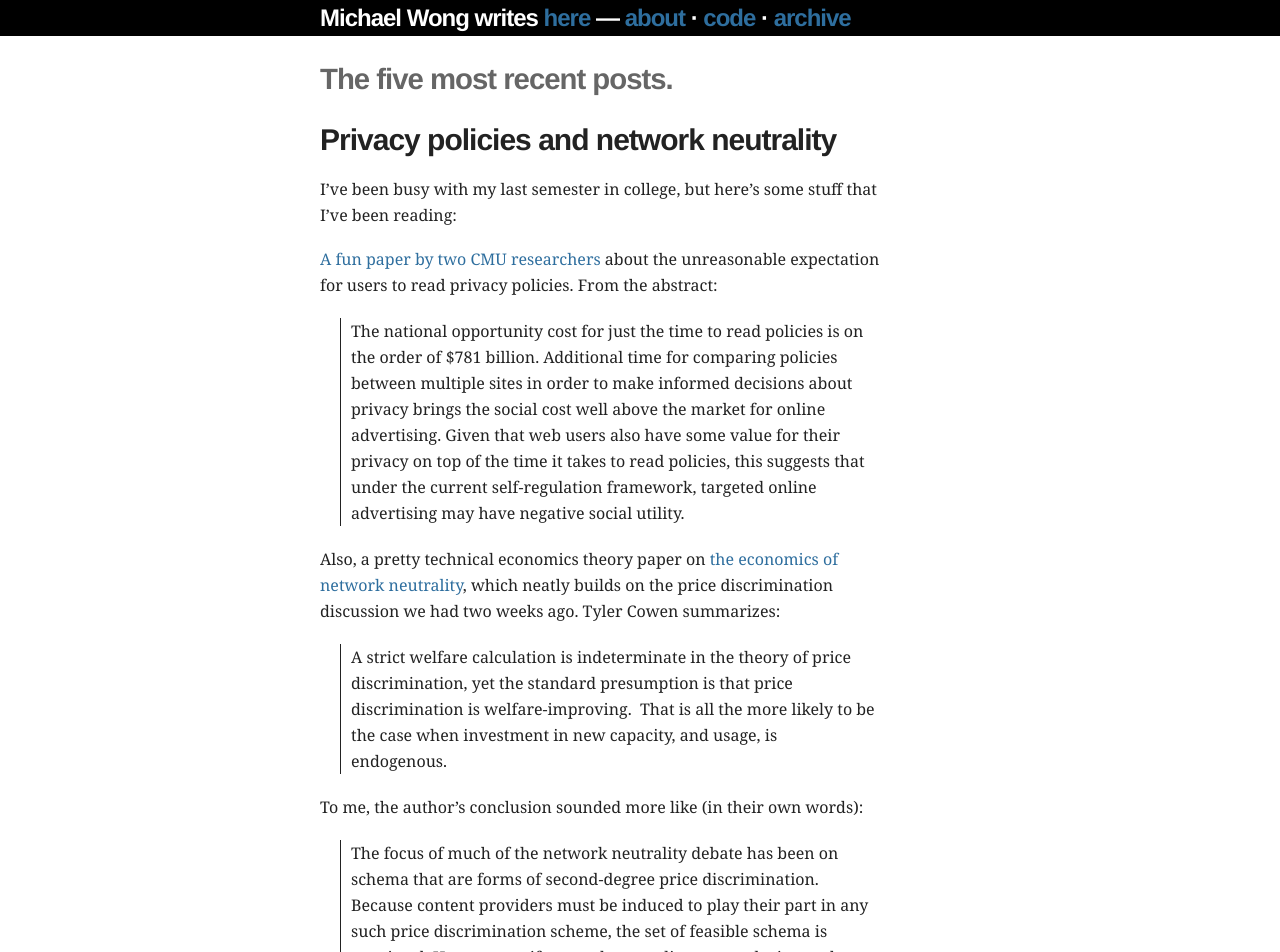
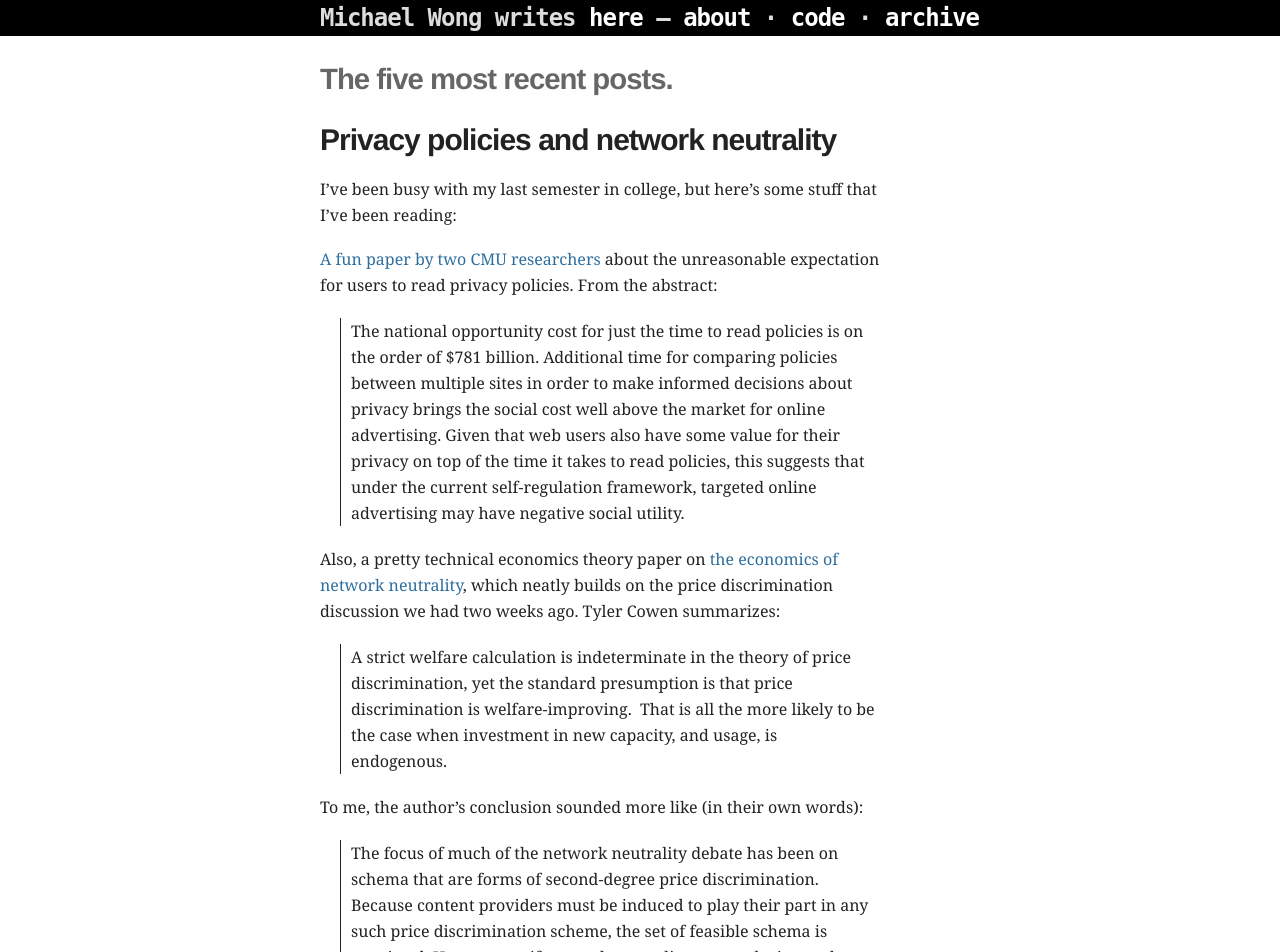
Before and after one commit to mbwong/mbwong.github.com, a Jekyll site: the page built from index.html, in a window 1280 px wide. Shown: the top 952 px of the page. Built offline with Jekyll 4.4.1, drawn with Linux system fonts in a browser that asks for light colours.

Commit message:
changed banner

```diff
--- a/css/screen.css
+++ b/css/screen.css
@@ -133,14 +133,15 @@ header {
   margin-top: 24pt;
 }
 
-#title { color: #FFF; }
+#title { color: #DDD; }
 
 #title a {
-  color: #2E6E9E;
+  color: #FFF;
 }
 
 #title {
   font-size: 18pt;
+  font-family: 'DejaVu Sans Mono', 'Courier New', monospace;
 }
 
 #wrapper {
```
